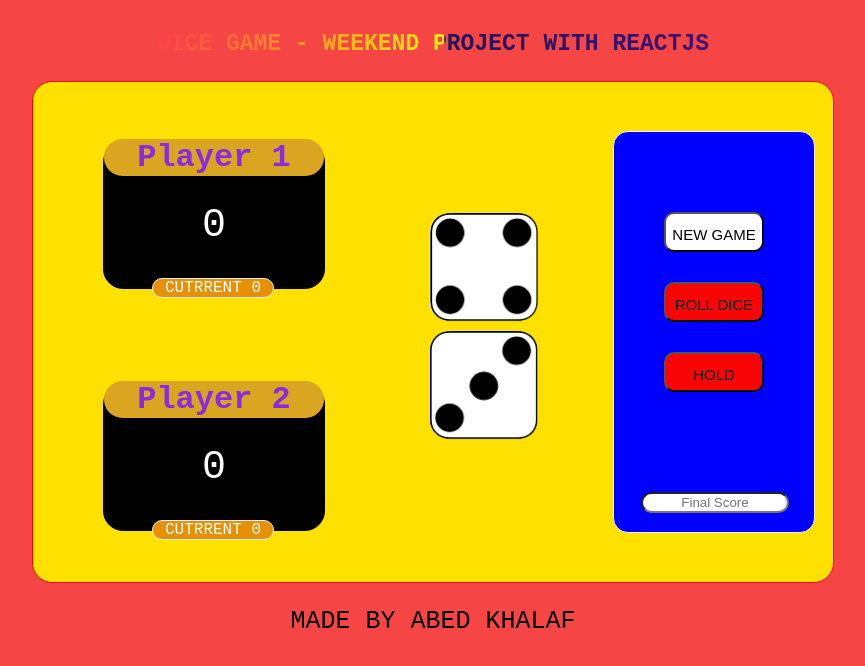
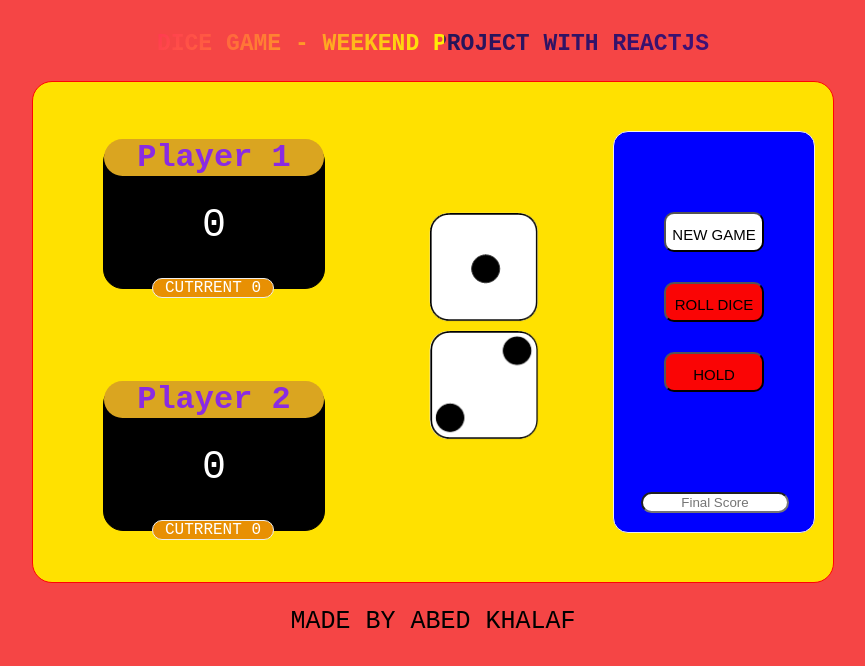
Before and after one commit to abedkhalaf8/DiceGame-weekend-project, a React (Create React App) app: page / in a window 1280 px wide. Shown: the top 666 px of the page, without its empty margins (207-1072 px from the left). Built offline with nearby package versions, Linux system fonts and the light colour scheme.

Commit message:
function buttons

```diff
--- a/src/component/App.js
+++ b/src/component/App.js
@@ -1,6 +1,5 @@
 import './App.css';
 
-import GameButtons from './Game_buttons';
 import Players from './Game_players';
 import React from 'react';
 import Twodice from './two_dice';
@@ -20,8 +19,6 @@ export default class App extends React.Component {
                  <div className='GameBoard'>
                       <Players />
                       <Twodice />
-                     <GameButtons />
-
              </div>
                   <p>MADE BY ABED KHALAF</p>
              </div>
--- a/src/component/Game_buttons.js
+++ /dev/null
@@ -1,19 +0,0 @@
-import './Game_buttons.css'
-
-import React from 'react';
-
-class GameButtons extends React.Component {
-   render() {
-       return (
-           <div>
-              <div className='game_buttons'>
-                  <a href="./"><button type="button" className="new_game">NEW GAME</button></a>
-                  <button className='roll_dice'>ROLL DICE</button>
-                  <button className='hold'>HOLD</button>
-                  <input type='text' className='final_score' placeholder='Final Score'></input>
-             </div>
-           </div>
-   )
-  }
-}
-export default GameButtons;
--- a/src/component/two_dice.js
+++ b/src/component/two_dice.js
@@ -1,42 +1,40 @@
 import './two_dice.css'
+import './Game_buttons.css'
 
+import Dice1 from './imgs/dice1.png';
+import Dice2 from './imgs/dice2.png';
+import Dice3 from './imgs/dice3.png';
+import Dice4 from './imgs/dice4.png';
+import Dice5 from './imgs/dice5.png';
+import Dice6 from './imgs/dice6.png';
 import React from 'react';
+
 class Twodice extends React.Component {
+    state = {
+    img1: Dice1,
+    img2: Dice2,
+}
   rollTheDice = () => {
-   const dice = Math.floor(Math.random() * 6) + 1;
-   if (dice === 1 ){
-    const img = require('./imgs/dice1.png');
-     return img;
-   }
-   if (dice === 2 ){
-    const img = require('./imgs/dice2.png');
-    return img;
-  }
-   if (dice === 3 ){
-    const img = require('./imgs/dice3.png');
-    return img;
-  }
-   if (dice === 4 ){
-    const img = require('./imgs/dice4.png');
-    return img;
-  }
-   if (dice === 5 ){
-    const img = require('./imgs/dice5.png');
-    return img;
-  }
-   if (dice === 6 ){
-    const img = require('./imgs/dice6.png');
-    return img;
-
-  }
+   const dice1 = Math.floor(Math.random() * 6) + 1;
+   const dice2 = Math.floor(Math.random() * 6) + 1;
+   console.log(dice1,dice2);
+   const array = ["",Dice1, Dice2, Dice3, Dice4, Dice5, Dice6];
+   this.setState({img1: array[dice1]});
+   this.setState({img2: array[dice2]});
   }
    render() {
        return (
            <div>
               <div className='two_dice'>
-                <img className='dice1' src={this.rollTheDice()} alt="dice1"></img>
-                <img className='dice2' src={this.rollTheDice()} alt="dice2"></img>
+                <img className='dice1' src={this.state.img1} alt="dice1"></img>
+                <img className='dice2' src={this.state.img2} alt="dice2"></img>
                </div>
+                 <div className='game_buttons'>
+                     <a href="./"><button type="button" className="new_game">NEW GAME</button></a>
+                     <button onClick={this.rollTheDice} className='roll_dice'>ROLL DICE</button>
+                     <button className='hold'>HOLD</button>
+                     <input type='text' className='final_score' placeholder='Final Score'></input>
+                </div>
               </div>
   )
 }
```
